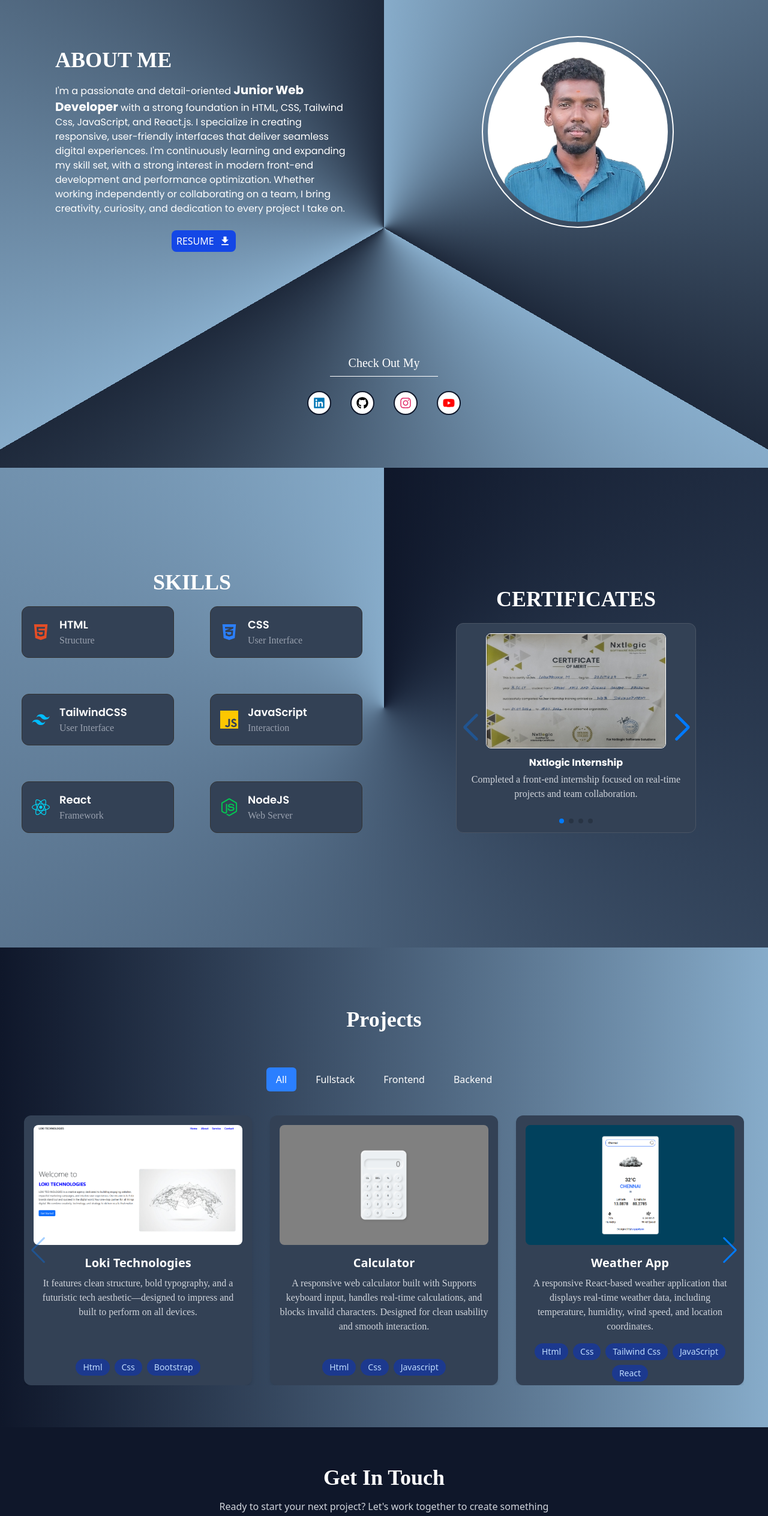
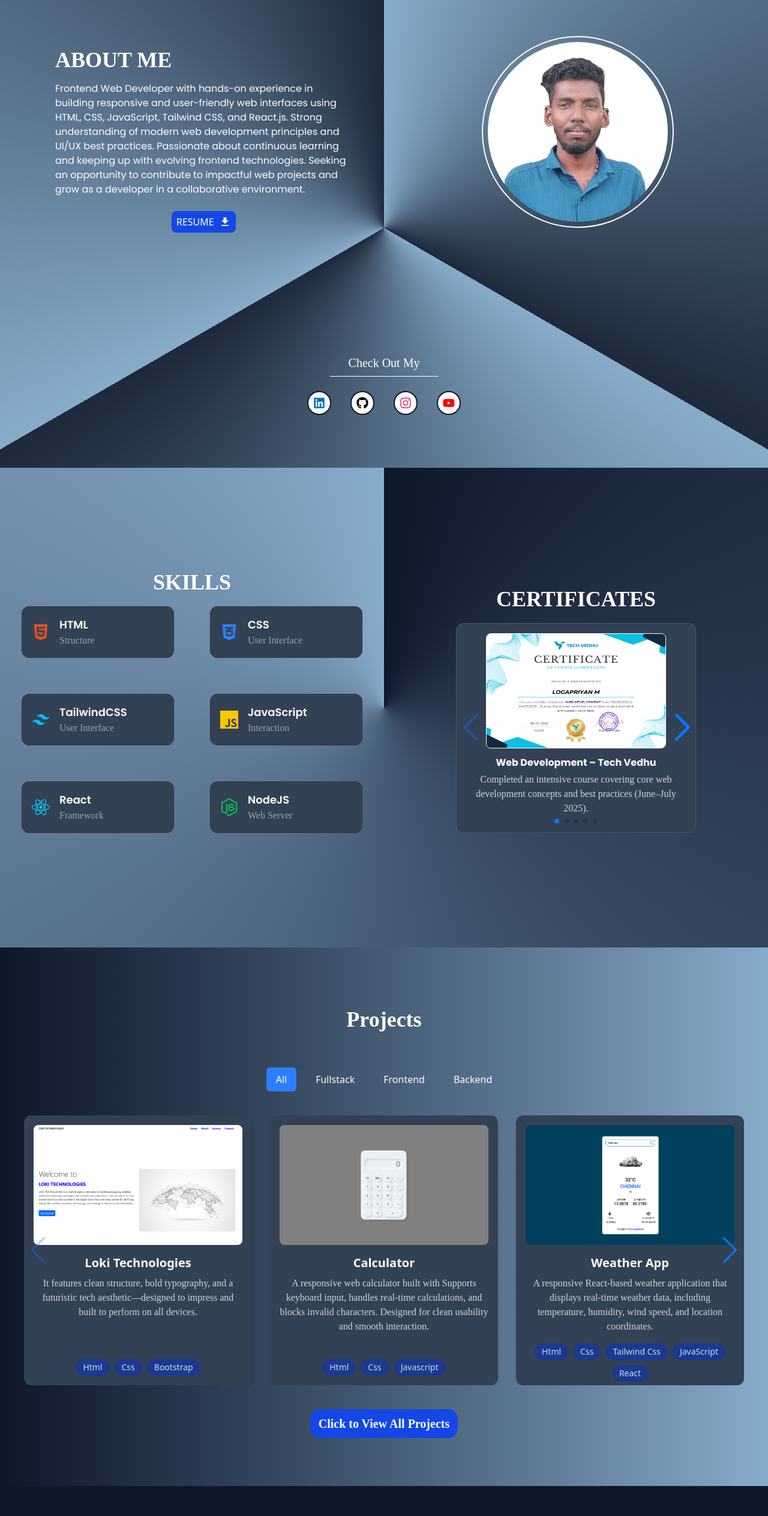
Before and after one commit to logapriyanm/Logapriyan-Portfolio, a React (Vite) app: page / in a window 1280 px wide. Shown: the part 820-3348 px from the top of the page at 60% size. Built offline with nearby package versions, Linux system fonts and the light colour scheme.

Commit message:
project added

```diff
--- a/src/Components/About.jsx
+++ b/src/Components/About.jsx
@@ -14,16 +14,12 @@ const About = () => {
       <div className="flex justify-center flex-col md:flex-row  items-center md:items-start w-full ">
         <div className="w-full md:w-1/2 mx-10  md:m-15 flex flex-col items-center text-center md:text-left px-4">
           <h1 className=' text-3xl md:text-4xl font-bold md:font-extra font-poppins self-start text-white  mb-4  text-left  '>ABOUT ME</h1 >
-          <p className='text-sm md:text-base md:font-poppins text-white mb-6 leading-6 text-left  '  >    I'm a passionate and
-            detail-oriented <b className='text-normal md:font-poppins  text-xl'>Junior Web Developer</b> with a
-            strong foundation in HTML, CSS, Tailwind Css, JavaScript, and
-            React.js. I specialize in creating responsive, user-friendly
-            interfaces that deliver seamless digital experiences. I'm
-            continuously learning and expanding my skill set, with a strong
-            interest in modern front-end development and performance
-            optimization. Whether working independently or collaborating on a
-            team, I bring creativity, curiosity, and dedication to every
-            project I take on.
+          <p className='text-sm md:text-base md:font-poppins text-white mb-6 leading-6 text-left  '  > Frontend Web Developer with hands-on
+            experience in building responsive and user-friendly web interfaces using HTML, CSS, JavaScript, Tailwind CSS, and React.js.
+            Strong understanding of modern web development principles and UI/UX best practices. Passionate about continuous learning and
+            keeping up with evolving frontend technologies. Seeking an opportunity to contribute to impactful web projects and grow as a
+             developer in a collaborative environment.
+
           </p>
 
           <a href={Resume} download={Resume}><button className='flex items-center   px-2 py-1 mb-5  md:px-2 md:py-1.5      bg-blue-700  text-white rounded-lg
@@ -40,7 +36,7 @@ const About = () => {
         </div>
       </div>
 
-{/* Social links */}
+      {/* Social links */}
 
       <div className="mt-5 md:mb-10 text-center" >
         <h1 className="text-white text-xl md:font-extra font-poppins mb-2 ">Check Out My</h1>
--- a/src/Components/Projects.jsx
+++ b/src/Components/Projects.jsx
@@ -2,8 +2,8 @@ import { useState, useRef } from "react"
 
 import Html from '../assets/images/Chronoloki.png';
 import Html1 from '../assets/images/lokitech.png';
-import Html2 from '../assets/images/samport.png';
-import Javascript from '../assets/images/stickynotels.png';
+// import Html2 from '../assets/images/samport.png';
+// import Javascript from '../assets/images/stickynotels.png';
 import Javascript1 from '../assets/images/passgen.png';
 import Javascript2 from '../assets/images/Calculator.png';
 import WeatherApp from '../assets/images/WeatherApp.png';
@@ -66,8 +66,8 @@ const projects = [
     image: Javascript1,
     tags: ["Html", "Css", "Javascript"],
     category: "frontend",
-    demoLink: "https://watchworld.demo",
-    codeLink: "https://github.com/user/watchworld",
+    demoLink: "https://logapriyanm.github.io/Pass-Generator/",
+    codeLink: "https://github.com/logapriyanm/Pass-Generator.git",
   },
   // {
   //   title: "StickyNotes",
@@ -115,6 +115,7 @@ const ProjectCard = ({ title, description, image, tags, demoLink, codeLink }) =>
         </span>
       ))}
     </div>
+
   </div>
 );
 
@@ -146,7 +147,7 @@ const Projects = () => {
       : projects.filter((project) => project.category === selectedCategory);
 
   return (
-    <div id="projects" className="min-h-screen bg-gradient-to-r from-primary to-secondary py-10">
+    <div id="projects" className="min-h-screen bg-gradient-to-r flex flex-col items-center from-primary to-secondary py-10">
       <h1 className="md:text-4xl text-3xl font-bold text-white md:font-extra font-poppins text-center md:m-15 mb-4">Projects</h1>
 
       {/* Filter Buttons */}
@@ -213,6 +214,12 @@ const Projects = () => {
         />
       </div>
 
+      <div className="m-10">
+       <a href="https://github.com/logapriyanm?tab=repositories">
+        <button className="px-3 py-2 hover:bg-blue-800 border-2 rounded-2xl border-blue-700  text-white bg-blue-700 text-xl font-extra font-bold">
+          Click to View All Projects  </button></a>
+      </div>
+
     </div>
 
   );
--- a/src/Components/Skills.jsx
+++ b/src/Components/Skills.jsx
@@ -2,6 +2,7 @@ import Certificate1 from '../assets/images/NxtLogic.jpg'
 import Certificate2 from '../assets/images/frontend.png'
 import Certificate3 from '../assets/images/UIUX.png'
 import Certificate4 from '../assets/images/api skills.png'
+import Certificate5 from '../assets/images/Tech vedha.png'
 
 import { Swiper, SwiperSlide } from 'swiper/react';
 import { Navigation, Pagination } from 'swiper/modules';
@@ -25,16 +26,17 @@ const MySkills = [
 // Skills data
 
 const data = [
+      {
+        name: 'Web Development – Tech Vedhu',
+        image: Certificate5,
+        content: 'Completed an intensive course covering core web development concepts and best practices (June–July 2025).'
+    },
     {
         name: 'Nxtlogic Internship',
         image: Certificate1,
         content: 'Completed a front-end internship focused on real-time projects and team collaboration.'
     },
-    {
-        name: 'Frontend Developer ',
-        image: Certificate2,
-        content: 'Certified for completing a comprehensive front-end development program.'
-    },
+
     {
         name: 'UI/UX Design Training',
         image: Certificate3,
@@ -45,6 +47,12 @@ const data = [
         image: Certificate4,
         content: 'Gained experience in building and integrating RESTful APIs.'
     },
+     {
+        name: 'Frontend Bootcamp ',
+        image: Certificate2,
+        content: 'Certified for completing a comprehensive front-end development program.'
+    },
+
 ];
 
 // Skills left side
```
Also changed, not shown: src/assets/images/Tech vedha.png (added).
